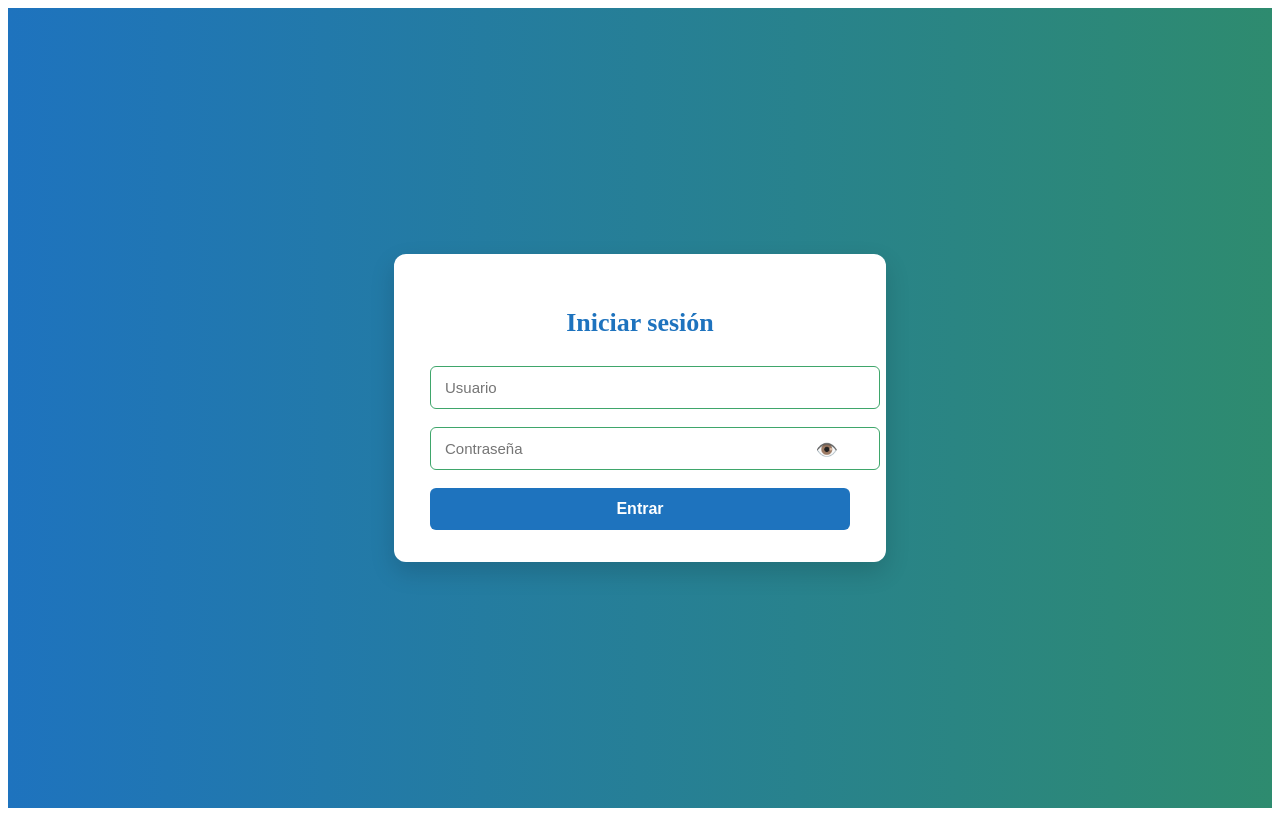
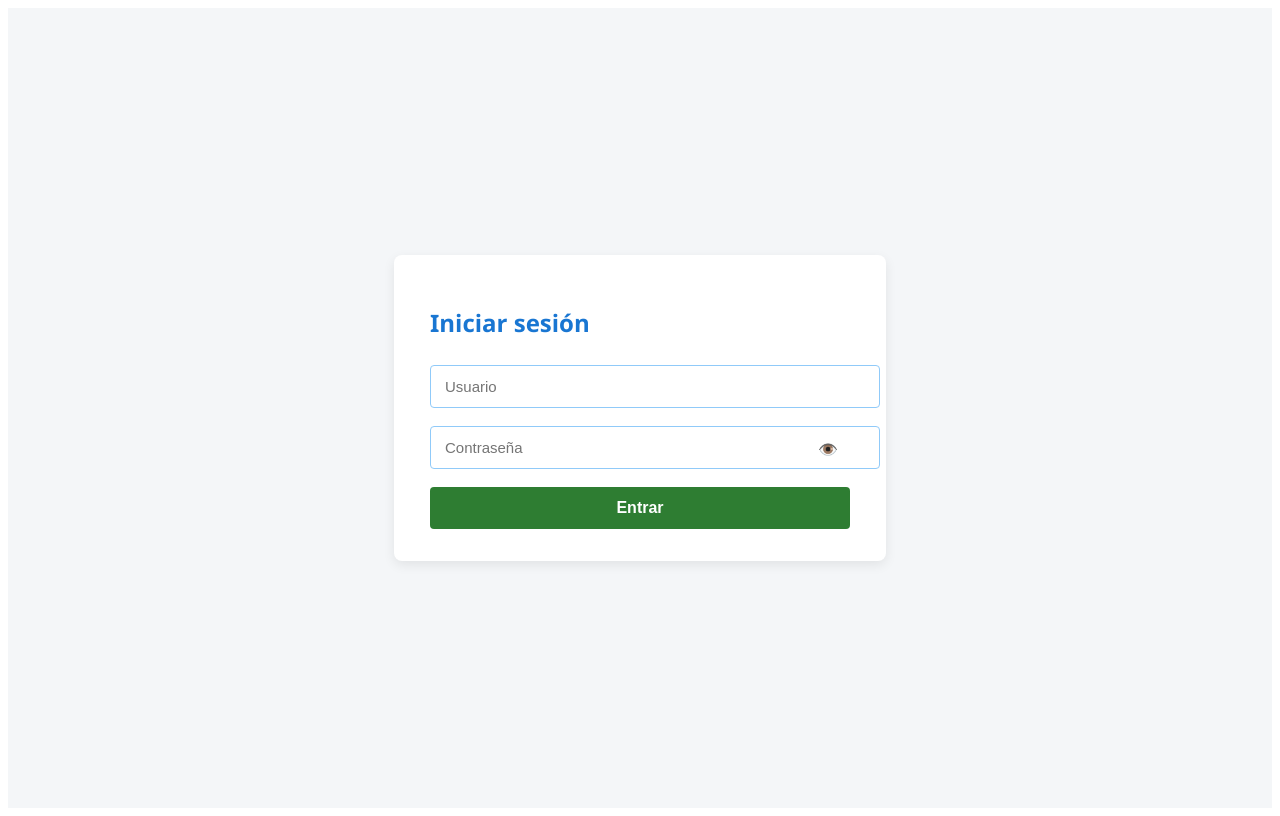
Before and after one commit to wandres2357-commits/sistemadegestioncitasmedicas, a React (Vite) app: page / in a window 1280 px wide. Both pictures are taken after a click on the button "Iniciar sesión". Built offline with nearby package versions, Linux system fonts and the light colour scheme.

Commit message:
ajuste diseño login corporativo

```diff
--- a/src/login.css
+++ b/src/login.css
@@ -1,46 +1,59 @@
-/* Fondo degradado EXACTO */
+/* =========================
+   CONTENEDOR GENERAL
+========================= */
 .login-container {
   min-height: 100vh;
   display: flex;
   justify-content: center;
   align-items: center;
-  background: linear-gradient(90deg, #1e73be, #2e8b6f);
+  background: #f4f6f8;
+  font-family: "Segoe UI", sans-serif;
 }
 
-/* Card */
+/* =========================
+   CARD (MISMA QUE EL SISTEMA)
+========================= */
 .login-card {
-  width: 420px;
+  width: 100%;
+  max-width: 420px;
   background: #ffffff;
   padding: 32px 36px;
-  border-radius: 12px;
-  box-shadow: 0 10px 25px rgba(0,0,0,0.15);
-  animation: fadeIn 0.6s ease;
+  border-radius: 8px;
+  box-shadow: 0 4px 12px rgba(0,0,0,0.08);
+  animation: fadeIn 0.4s ease;
 }
 
-/* Título */
+/* =========================
+   TÍTULO
+========================= */
 .login-card h2 {
-  text-align: center;
-  color: #1e73be;
-  margin-bottom: 28px;
-  font-size: 26px;
+  color: #1976d2;
+  font-size: 24px;
+  font-weight: 600;
+  margin-bottom: 26px;
+  text-align: left;
 }
 
-/* Inputs */
+/* =========================
+   INPUTS
+========================= */
 .login-card input {
   width: 100%;
   padding: 12px 14px;
   margin-bottom: 18px;
-  border-radius: 6px;
-  border: 1.8px solid #3fa66b;
+  border-radius: 4px;
+  border: 1.5px solid #90caf9;
   font-size: 15px;
   outline: none;
 }
 
 .login-card input:focus {
-  border-color: #1e73be;
+  border-color: #1976d2;
 }
 
-/* Password eye */
+/* =========================
+   PASSWORD (OJITO)
+========================= */
 .password-wrapper {
   position: relative;
 }
@@ -50,52 +63,60 @@
   right: 12px;
   top: 12px;
   cursor: pointer;
-  font-size: 18px;
+  font-size: 16px;
+  color: #555;
 }
 
-/* Botón */
+/* =========================
+   BOTÓN (VERDE DEL SISTEMA)
+========================= */
 .login-card button {
   width: 100%;
   padding: 12px;
   border: none;
-  border-radius: 6px;
-  background: #1e73be;
+  border-radius: 4px;
+  background: #2e7d32;
   color: #ffffff;
   font-size: 16px;
-  font-weight: 600;
+  font-weight: bold;
   cursor: pointer;
   transition: background 0.2s ease;
 }
 
 .login-card button:hover {
-  background: #155a96;
+  background: #256628;
 }
 
 .login-card button:disabled {
-  background: #8bb7e0;
+  background: #a5d6a7;
   cursor: not-allowed;
 }
 
-/* Error */
+/* =========================
+   ERROR
+========================= */
 .error {
   color: #d32f2f;
-  text-align: center;
   font-size: 14px;
-  margin-bottom: 10px;
+  margin-bottom: 12px;
 }
 
-/* Spinner */
+/* =========================
+   SPINNER
+========================= */
 .spinner {
   margin: 16px auto 0;
-  width: 26px;
-  height: 26px;
+  width: 24px;
+  height: 24px;
   border: 3px solid #cfd8dc;
-  border-top: 3px solid #1e73be;
+  border-top: 3px solid #1976d2;
   border-radius: 50%;
   animation: spin 1s linear infinite;
 }
 
-/* Animaciones */
+/* =========================
+   ANIMACIONES
+========================= */
 @keyframes spin {
   to { transform: rotate(360deg); }
 }
@@ -103,7 +124,7 @@
 @keyframes fadeIn {
   from {
     opacity: 0;
-    transform: translateY(16px);
+    transform: translateY(12px);
   }
   to {
     opacity: 1;
```
